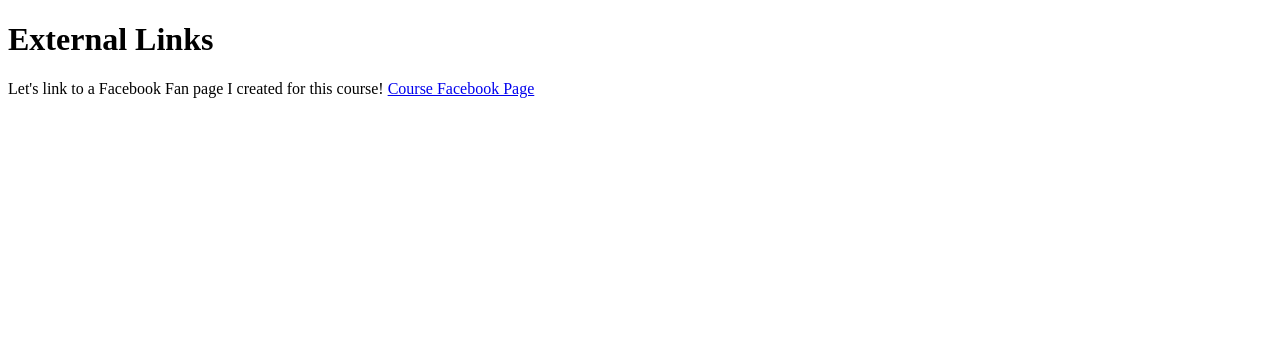
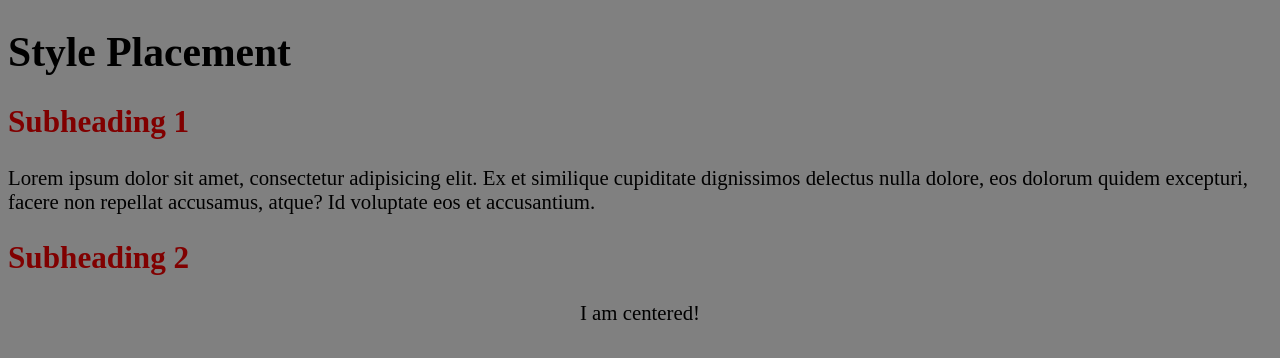
Before and after one commit to zhalnerchyk/coursera-test, a plain HTML site: page site/index.html in a window 1280 px wide. Drawn offline with Linux system fonts and the light colour scheme; files that its build step writes are made by us from their sources.

Commit message:
My CSS Style

```diff
--- a/site/index.html
+++ b/site/index.html
@@ -4,13 +4,20 @@
 	<meta charset="UTF-8">
 	<meta name="viewport" content="width=device-width, initial-scale=1.0">
 	<title>Hello Coursera!</title>
+<link rel="stylesheet" href="style.css">
+<style>
+
+h2 {
+  color: maroon;
+}
+
+</style>
 </head>
 <body>
-	<h1>External Links</h1>
-	<section>
-		Let's link to a Facebook Fan page I created for this course!
-		<!-- Link to Facebook page WITH TARGET-->
-		<a href="doctype.html" title="Like Our Page!">Course Facebook Page</a>
-	</section>
+<h1>Style Placement</h1>
+<h2>Subheading 1</h2>
+<p>Lorem ipsum dolor sit amet, consectetur adipisicing elit. Ex et similique cupiditate dignissimos delectus nulla dolore, eos dolorum quidem excepturi, facere non repellat accusamus, atque? Id voluptate eos et accusantium.</p>
+<h2>Subheading 2</h2>
+<p style="text-align: center;">I am centered!</p>
 </body>
 </html>
--- /dev/null
+++ b/site/stylesheet/style.css
@@ -0,0 +1,4 @@
+body {
+  background-color: gray;
+  font-size: 130%;
+}
```
Also changed, not shown: site/example/doctype.html (deleted, +0 -12 lines).
